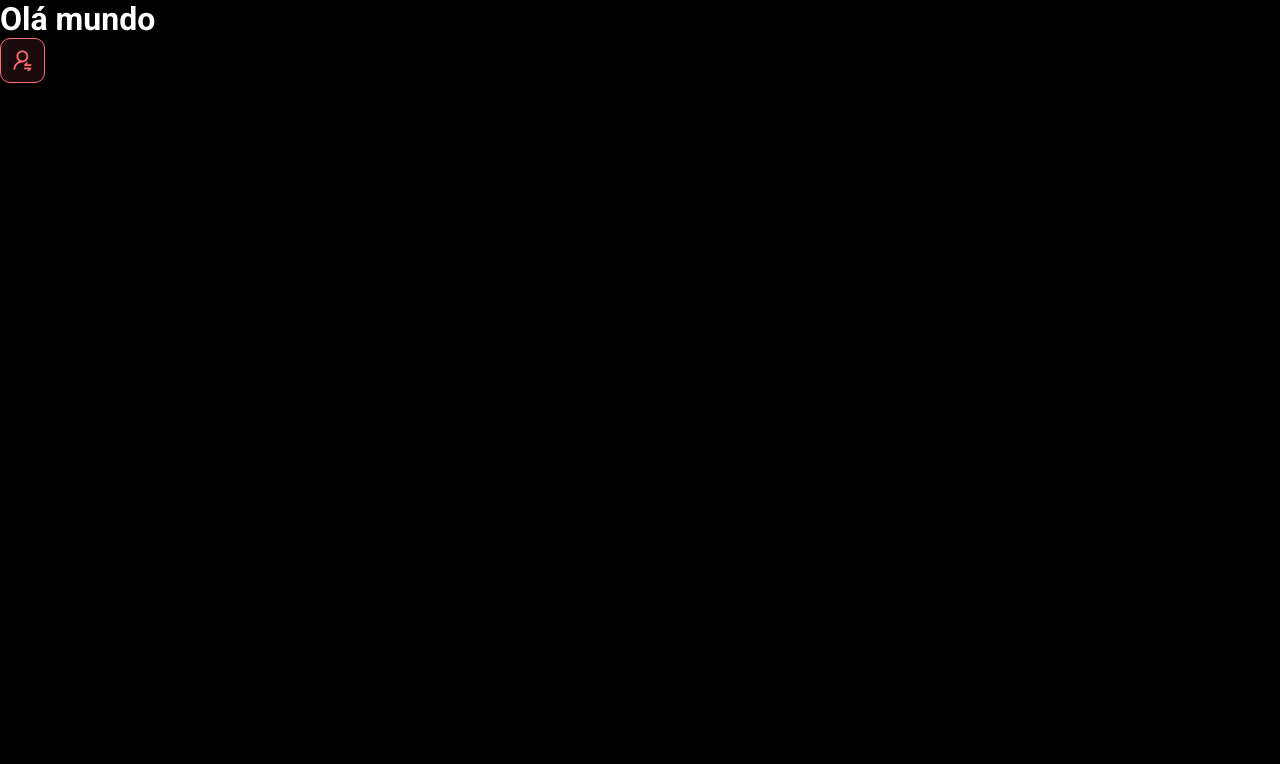
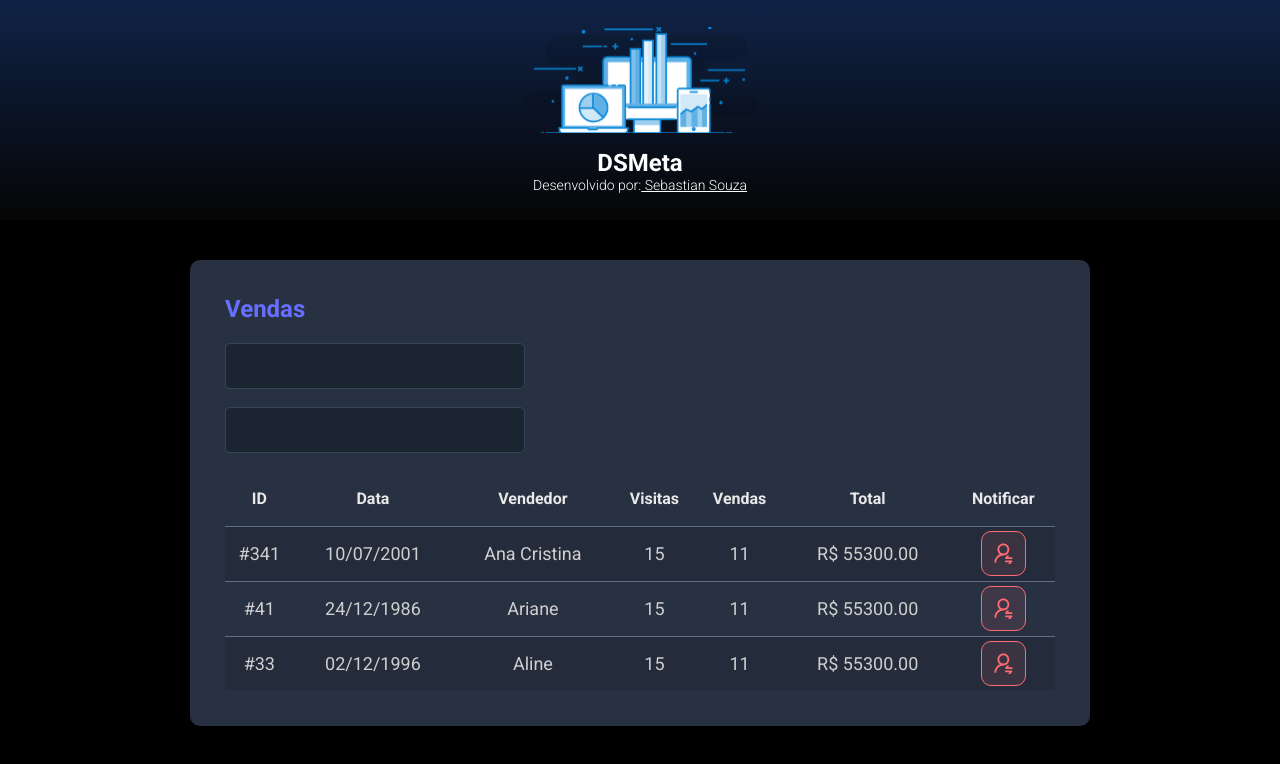
Before and after one commit to sebastiansouza/dsmeta, a React (Vite) app in the folder frontend/: page / in a window 1280 px wide. Shown: the top 764 px of the page. Built offline with nearby package versions, Linux system fonts and the light colour scheme.

Commit message:
Outros componentes

```diff
--- a/frontend/src/App.tsx
+++ b/frontend/src/App.tsx
@@ -1,13 +1,18 @@
-import NotificationButton from "./components/NotificationButton"
+import Header from "./components/Header"
+import SalesCard from "./components/SalesCard"
 
 function App() {
     return (
         <>
-        <h1>Olá mundo</h1>
-        <NotificationButton />
-
-
-    </>
+            <Header />
+            <main>
+                <section id="sales">
+                    <div className="dsmeta-container">
+                        <SalesCard />
+                    </div>
+                </section>
+            </main>
+        </>
     )
 }
 export default App
--- /dev/null
+++ b/frontend/src/components/Header/index.tsx
@@ -0,0 +1,18 @@
+import logo from '../../assets/img/logo.svg'
+import './styles.css'
+
+function Header() {
+    return (
+        <header>
+            <div className="dsmeta-logo-container">
+                <img src={logo} alt="DSMeta"/>
+                    <h1>DSMeta</h1>
+                    <p>Desenvolvido por:
+
+                        <a href="https://www.linkedin.com/in/sebastiansouza25/"> Sebastian Souza</a>
+                    </p>
+            </div>
+        </header>
+    )
+}
+export default Header
--- /dev/null
+++ b/frontend/src/components/Header/styles.css
@@ -0,0 +1,30 @@
+header {
+    background: linear-gradient(180deg, #102347 0%, #050505 100%);
+
+    height: 220px;
+    display: flex;
+    align-items: center;
+    justify-content: center;
+}
+
+.dsmeta-logo-container {
+    display: flex;
+    flex-direction: column;
+    align-items: center;
+
+}
+
+.dsmeta-logo-container img {
+    width: 235px;
+}
+
+.dsmeta-logo-container h1 {
+    margin-top: 15px;
+    font-size: 24px;
+
+}
+
+.dsmeta-logo-container p {
+    font-size: 14px;
+    font-weight: 300;
+}
--- /dev/null
+++ b/frontend/src/components/SalesCard/index.tsx
@@ -0,0 +1,83 @@
+import NotificationButton from '../NotificationButton'
+import './styles.css'
+function SalesCard() {
+    return (
+        <>
+            <div className="dsmeta-card">
+                <h2 className="dsmeta-sales-title">Vendas</h2>
+                <div>
+                    <div className="dsmeta-form-control-container">
+                        <input className="dsmeta-form-control" type="text" />
+                    </div>
+                    <div className="dsmeta-form-control-container">
+                        <input className="dsmeta-form-control" type="text" />
+                    </div>
+                </div>
+
+                <div>
+                    <table className="dsmeta-sales-table">
+                        <thead>
+                            <tr>
+                                <th className="show992">ID</th>
+                                <th className="show576">Data</th>
+
+                                <th>Vendedor</th>
+                                <th className="show992">Visitas</th>
+                                <th className="show992">Vendas</th>
+                                <th>Total</th>
+                                <th>Notificar</th>
+                            </tr>
+                        </thead>
+                        <tbody>
+                            <tr>
+                                <td className="show992">#341</td>
+                                <td className="show576">10/07/2001</td>
+                                <td>Ana Cristina</td>
+                                <td className="show992">15</td>
+                                <td className="show992">11</td>
+                                <td>R$ 55300.00</td>
+                                <td>
+                                    <div className="dmsmeta-red-btn-container">
+                                     <NotificationButton />
+
+                                    </div>
+                                </td>
+
+                            </tr>
+                            <tr>
+                                <td className="show992">#41</td>
+                                <td className="show576">24/12/1986</td>
+                                <td>Ariane</td>
+                                <td className="show992">15</td>
+                                <td className="show992">11</td>
+                                <td>R$ 55300.00</td>
+                                <td>
+                                    <div className="dmsmeta-red-btn-container">
+                                    <NotificationButton />
+                                    </div>
+                                </td>
+
+                            </tr>
+
+                            <tr>
+                                <td className="show992">#33</td>
+                                <td className="show576">02/12/1996</td>
+                                <td>Aline</td>
+                                <td className="show992">15</td>
+                                <td className="show992">11</td>
+                                <td>R$ 55300.00</td>
+                                <td>
+                                    <div className="dmsmeta-red-btn-container">
+                                    <NotificationButton />
+                                    </div>
+                                </td>
+                            </tr>
+
+                    </tbody>
+                </table>
+            </div>
+        </div >
+        </>
+    )
+}
+export default SalesCard
--- /dev/null
+++ b/frontend/src/components/SalesCard/styles.css
@@ -0,0 +1,110 @@
+.dsmeta-card {
+    background-color: #283142;
+    border-radius: 10px;
+    padding: 30px 10px;
+
+}
+
+
+
+.dsmeta-sales-title {
+
+    color: #676FFF;
+    font-size: 24px;
+    margin-bottom: 20px;
+
+}
+
+.dsmeta-form-control {
+    width: 100%;
+
+    border-radius: 5px;
+    height: 46px;
+    background-color: #1b2531;
+    border: 1px solid #384459;
+    color: #9aaabe;
+    padding: 0 20px;
+    font-size: 18px;
+
+}
+
+.dsmeta-form-control-container {
+    margin-bottom: 18px;
+    max-width: 300px;
+
+}
+
+.dsmeta-sales-table {
+    width: 100%;
+    border-spacing: 0;
+    border-collapse: collapse;
+
+}
+
+.dsmeta-sales-table thead {
+    height: 55px;
+    font-size: 16px;
+    color: #e9e9e9;
+    font-weight: 700;
+
+
+}
+
+.dsmeta-sales-table tbody {
+    font-size: 14px;
+    font-weight: 400;
+    color: #cfcfcf;
+    text-align: center;
+}
+
+.dsmeta-sales-table tbody tr {
+    height: 74px;
+    border-top: 1px solid #5f6e82;
+}
+
+.dsmeta-sales-table tbody tr:hover>td {
+    background-color: #384459;
+}
+
+.dsmeta-sales-table tbody tr:nth-child(odd) {
+    background-color: #242c3b;
+}
+
+
+.dmsmeta-red-btn-container {
+    display: flex;
+    justify-content: center;
+}
+
+.show576 {
+    display: none;
+}
+
+@media (min-width: 567px) {
+    .show576 {
+        display: table-cell;
+    }
+
+    .dsmeta-card {
+        padding: 35px;
+    }
+
+    .dsmeta-sales-table tbody tr {
+        height: 55px;
+    }
+
+    .dsmeta-sales-table tbody {
+        font-size: 18px;
+    }
+
+}
+
+.show992 {
+    display: none;
+}
+
+@media (min-width: 992px) {
+    .show992 {
+        display: table-cell;
+    }
+}
--- a/frontend/src/index.css
+++ b/frontend/src/index.css
@@ -19,3 +19,12 @@
 
     color: unset;
 }
+.dsmeta-container {
+    width: 100%;
+    max-width: 900px;
+    margin: 0 auto;
+}
+
+#sales {
+    padding: 40px 10px;
+}
```
Also changed, not shown: frontend/src/assets/img/logo.svg (added).
